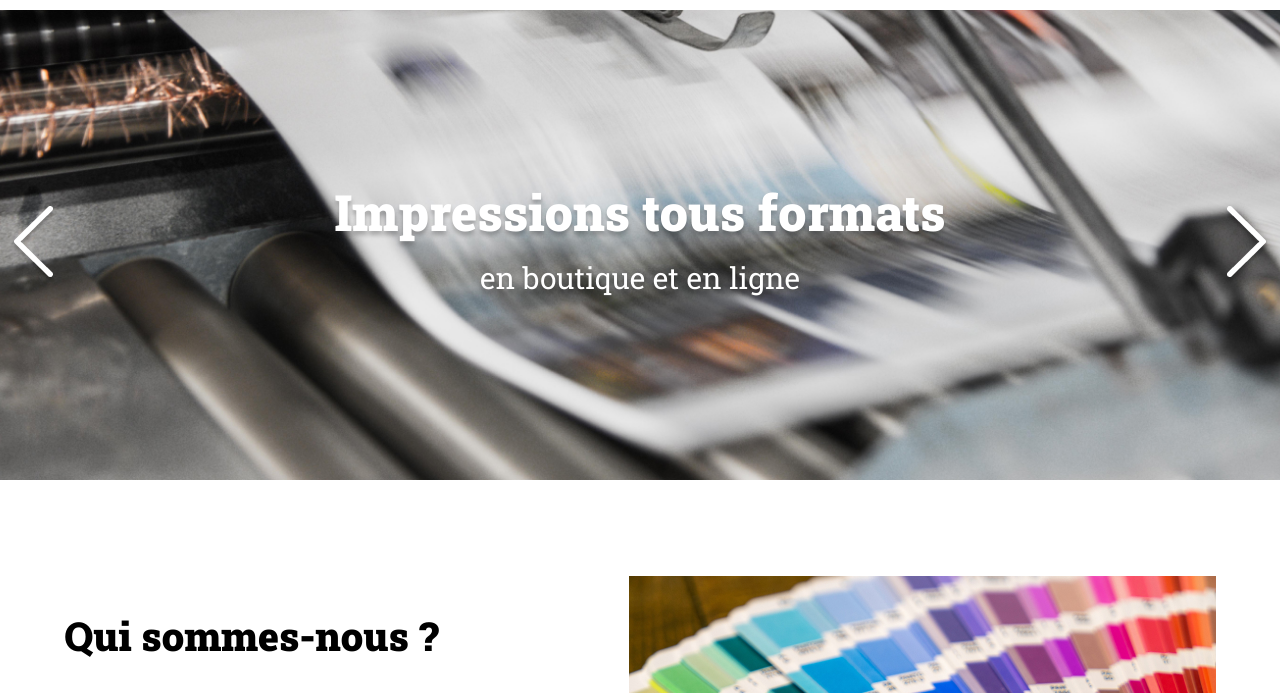
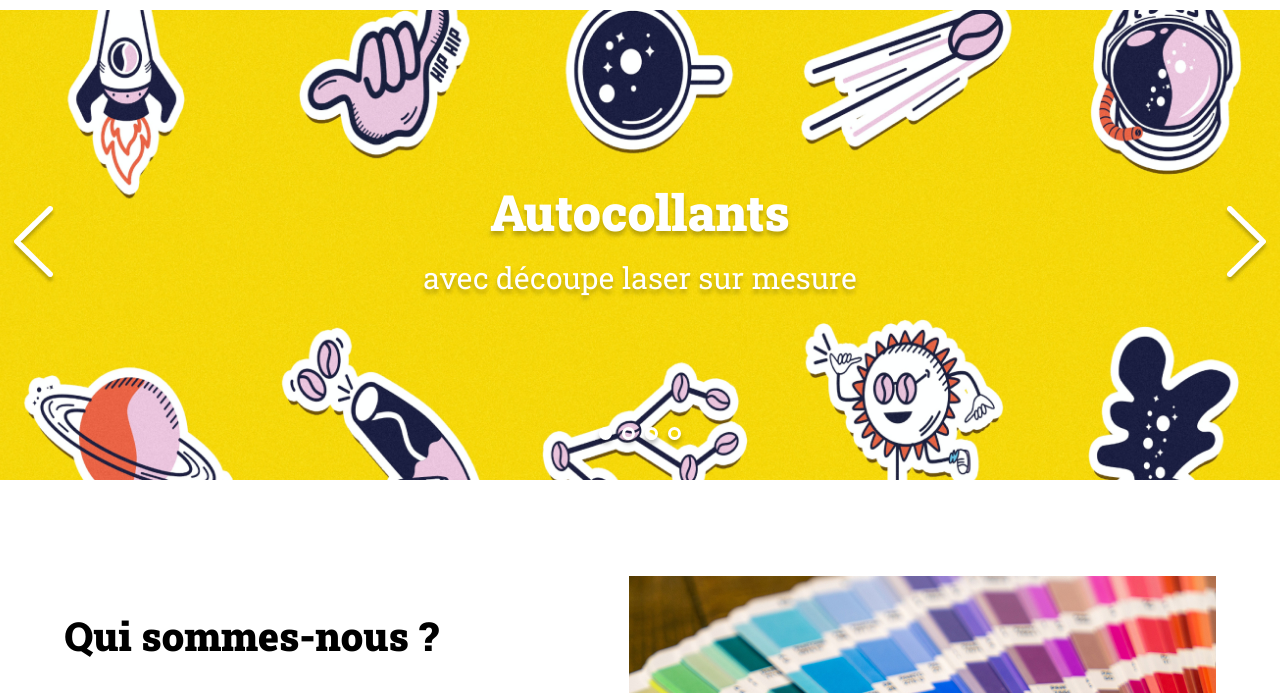
Before and after one commit to Mathilde0712/Print-it, a plain HTML site: page index.html in a window 1280 px wide. Both pictures are taken after a click on the picture 33 px from the left and 336 px from the top of the page. Shown: the part 91-784 px from the top of the page. Drawn offline with Linux system fonts and the light colour scheme.

Commit message:
Ajout des flèches dans le fichier HTMl, Modification du fichier script avec ajout des bullets points, du carrousel d'image et du texte

```diff
--- a/assets/script.js
+++ b/assets/script.js
@@ -1,28 +1,56 @@
 const slides = [
   {
-		"image":"slide1.jpg",
-		"tagLine":"Impressions tous formats <span>en boutique et en ligne</span>"
+    image: "slide1.jpg",
+    tagLine: "Impressions tous formats <span>en boutique et en ligne</span>",
   },
   {
-		"image":"slide2.jpg",
-		"tagLine":"Tirages haute définition grand format <span>pour vos bureaux et events</span>"
+    image: "slide2.jpg",
+    tagLine:
+      "Tirages haute définition grand format <span>pour vos bureaux et events</span>",
   },
   {
-		"image":"slide3.jpg",
-		"tagLine":"Grand choix de couleurs <span>de CMJN aux pantones</span>"
+    image: "slide3.jpg",
+    tagLine: "Grand choix de couleurs <span>de CMJN aux pantones</span>",
   },
   {
-		"image":"slide4.png",
-		"tagLine":"Autocollants <span>avec découpe laser sur mesure</span>"
+    image: "slide4.png",
+    tagLine: "Autocollants <span>avec découpe laser sur mesure</span>",
+  },
+];
+
+let i = 0;
+let arrowLeft = document.querySelector(".arrow_left");
+let arrowRight = document.querySelector(".arrow_right");
+let dots = document.querySelector(".dots");
+let Image = document.querySelector(".banner-img");
+let Texte = document.querySelector("p")
+
+//Fonction pour défilement des images à l'infini avec une condition
+function ChangementSlide(sens) {
+  i = i + sens;
+  if (i > 3) i = 0;
+  if (i < 0) i = 3;
+  Image.src = "./assets/images/slideshow/" + slides[i].image;
+  Texte.innerHTML = slides[i].tagLine
 }
-]
 
-let arrow_left = document.querySelector(".arrow_left");
-arrow_left.addEventListener("click", ()=>{
-	console.log("Vous avez cliqué sur la flèche gauche")
+// Ajoutez des Event Listeners sur les flèches
+arrowLeft.addEventListener("click", () => {
+  ChangementSlide(-1);
+  console.log("Précédent");
 });
 
-let arrow_right = document.querySelector(".arrow_right");
-arrow_right.addEventListener("click", ()=>{
-	console.log("Vous avez cliqué sur la flèche droite")
+arrowRight.addEventListener("click", () => {
+  ChangementSlide(1);
+  console.log("Suivant");
 });
+
+// Ajoutez des bullet points au slider
+
+for (let D = 0; D < slides.length; D++) {
+  let dot = document.createElement("div");
+  dots.appendChild(dot);
+  dot.classList.add("dot");
+}
+let DotsEnfants = document.querySelectorAll(".dots .dot");
+DotsEnfants[0].classList.add("dot_selected");
```
Also changed, not shown: index.html (+4 -0 lines). Lines whose indentation alone changed are shown as unchanged.
